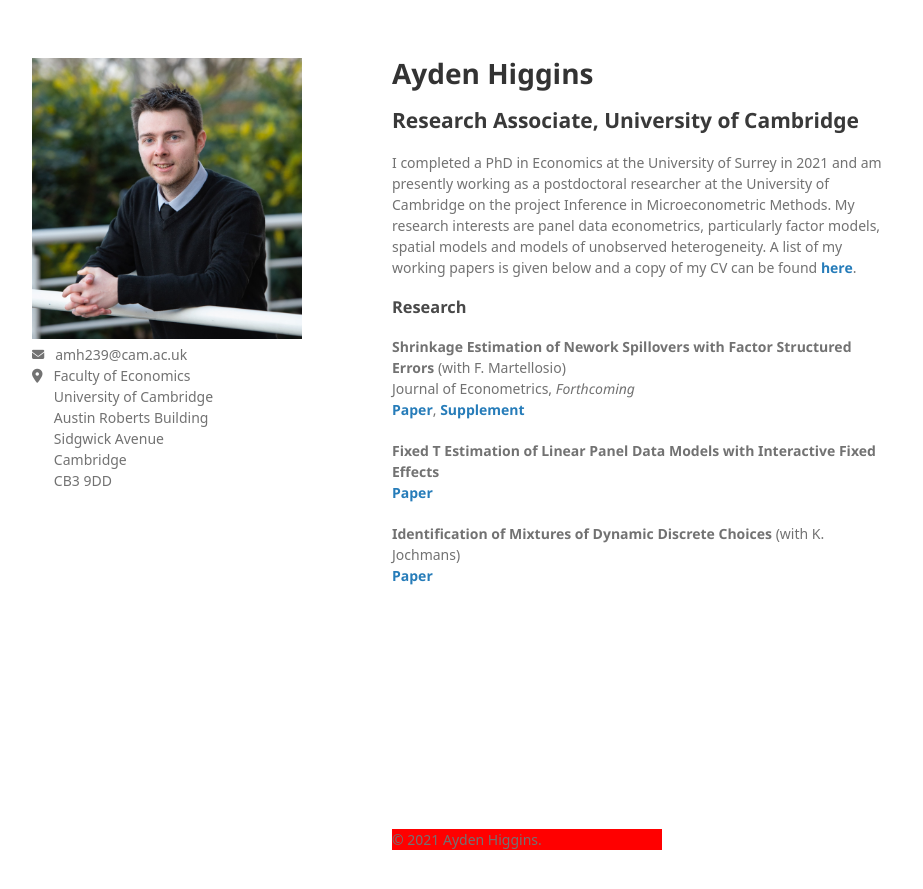
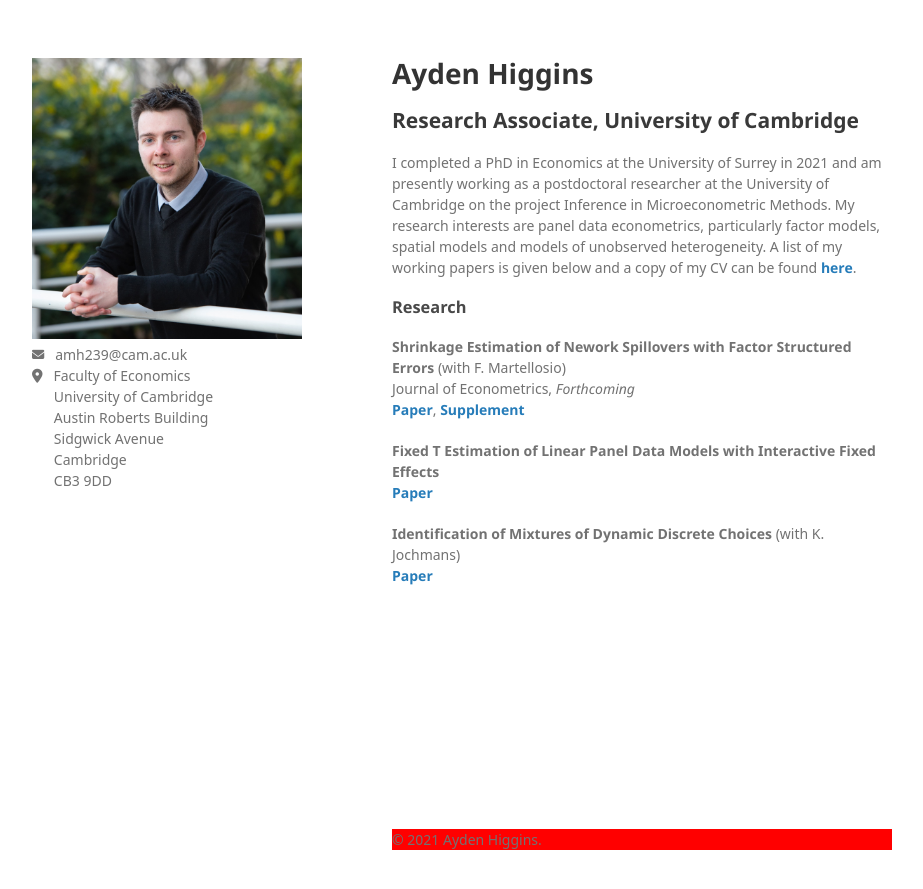
Before and after one commit to Tokkita/Tokkita.github.io, a Jekyll site: the page built from index.md, in a window 1280 px wide. Shown: the top 889 px of the page, without its empty margins (178-1101 px from the left). Built offline with Jekyll 4.4.1, drawn with Linux system fonts in a browser that asks for light colours; nearby versions of some CDN libraries; some web fonts are replaced; our own code applies the rules of GitHub Pages for plain Markdown files.

Commit message:
Update style.scss

```diff
--- a/assets/css/style.scss
+++ b/assets/css/style.scss
@@ -5,4 +5,5 @@
 
 footer {
     background-color: #FF0000;
+    width:500px;
 }
```
